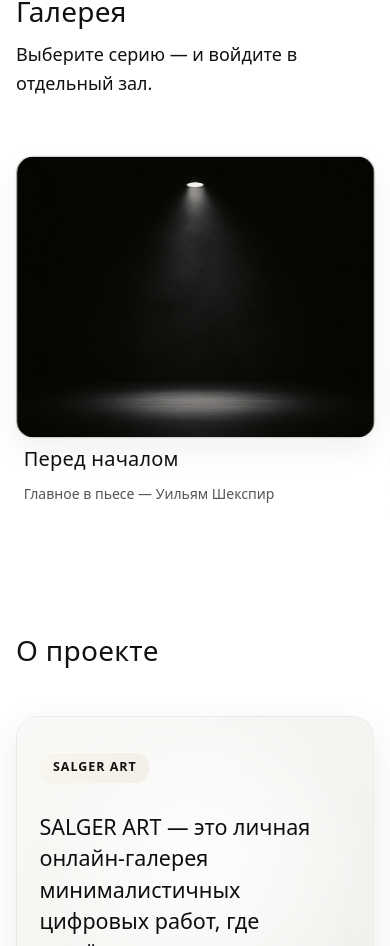
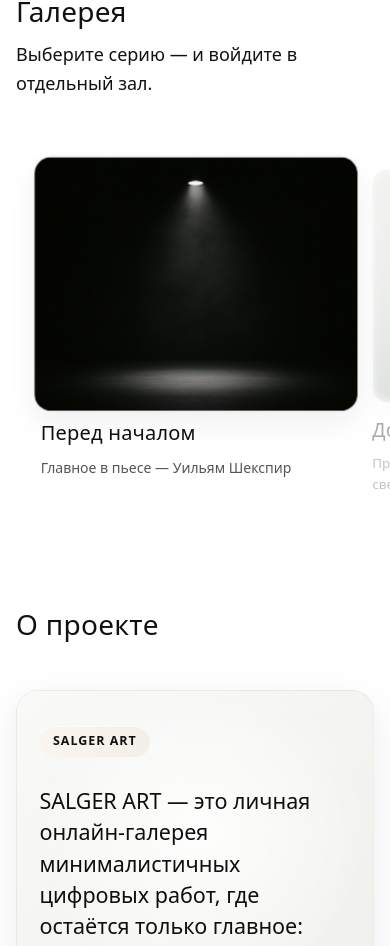
Before and after one commit to ALDYNEC-07/SALGER-ART, a Next.js app: page / in a window 390 px wide. Shown: the part 873-1819 px from the top of the page. Built offline with nearby package versions, Linux system fonts and the light colour scheme.

Commit message:
Убрал лишний блюр на картинах, размер поправил

```diff
--- a/src/app/components/SeriesCarousel/SeriesCarousel.module.css
+++ b/src/app/components/SeriesCarousel/SeriesCarousel.module.css
@@ -1,5 +1,5 @@
 .rail {
-  --card-width: clamp(280px, 68vw, 600px);
+  --card-width: calc(clamp(280px, 68vw, 600px) - 10px);
   --card-aspect: 68%;
 
   width: 100vw;
@@ -46,7 +46,6 @@
 }
 
 .cardDim {
-  filter: blur(var(--hero-frame-blur));
   opacity: 0.35;
   transform: scale(0.96);
 }
@@ -158,8 +157,8 @@
 
 @media (max-width: 768px) {
   .rail {
-    --card-width: clamp(300px, 88vw, 560px);
+    --card-width: calc(clamp(260px, 82vw, 520px) - 10px);
     --card-aspect: 78%;
-    gap: clamp(20px, 6vw, 32px);
+    gap: clamp(14px, 4vw, 26px);
   }
 }
```
